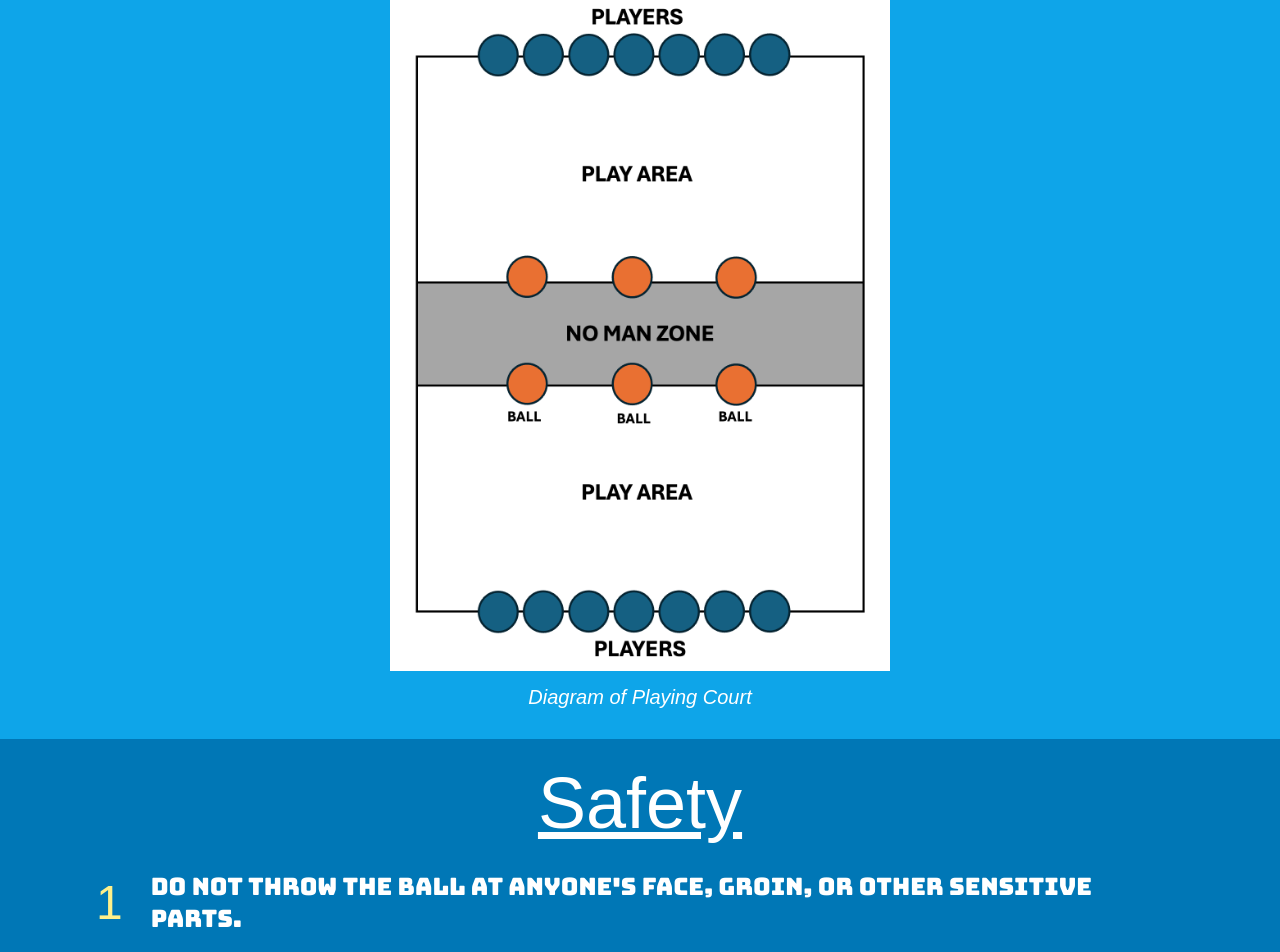
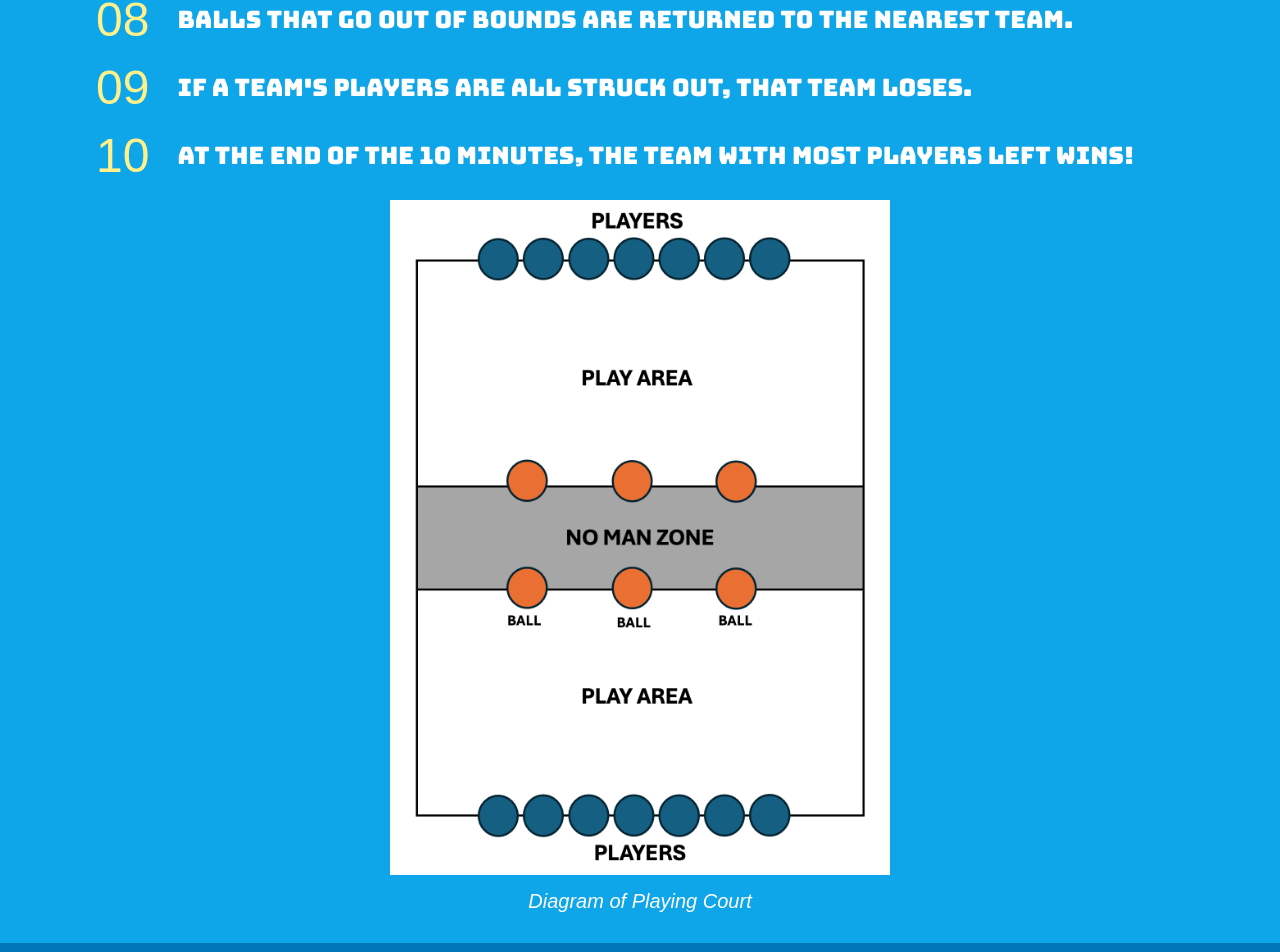
Before and after one commit to notyumin/enroot-group-11, a Next.js app: page /rules in a window 1280 px wide. Shown: the part 1372-2324 px from the top of the page. Built offline with nearby package versions, Linux system fonts and the light colour scheme; a web font is replaced by a local one.

Commit message:
Update Rules

```diff
--- a/app/rules/page.tsx
+++ b/app/rules/page.tsx
@@ -16,30 +16,33 @@ const formatRules: FormatRule[] = [
   {
     label: "Group Stage",
     rule: [
-      "The 11 teams will be split into 3 groups (4, 4, 3).",
+      "The 8 teams will be split into 2 groups.",
       "Each group will play round-robin against each other.",
       "A win earns 3 points, a draw 1 point, and a loss 0 points.",
       "The top team from each group will qualify to the finals."
     ],
   },
-  { label: "Finals", rule: ["The top 3 teams will compete in a 3-way free-for-all final match.", "The winner takes it all!"], },
+  { label: "Finals", rule: ["The top 2 teams will compete in a final match.", "The winner takes it all!"], },
 ]
 
 const gameRules: Rule[] = [
-  { label: "1", rule: "Each game lasts 10 minutes, with no stoppages." },
-  { label: "2", rule: "When the game starts, players run forward to collect balls." },
-  { label: "3", rule: "Players are not allowed to enter the No-Man Zone (refer to diagram below)" },
-  { label: "4", rule: "Players throw balls at their opponents to strike them out." },
-  { label: "5", rule: "If a player catches a ball thrown by the other team, the person who threw the ball is out." },
-  { label: "6", rule: "If a team's players are all struck out, that team loses." },
-  { label: "7", rule: "At the end of the 10 minutes, the team with most players left wins!" },
+  { label: "01", rule: "Games are 7v7, with remaining players are subtitutes. Substitutions can be made freely between games." },
+  { label: "02", rule: "Each game lasts 10 minutes, with no stoppages." },
+  { label: "03", rule: "When the game starts, players run forward to collect balls." },
+  { label: "04", rule: "Players are not allowed to enter the No-Man Zone (refer to diagram below)." },
+  { label: "05", rule: "Players throw balls at their opponents to get them out." },
+  { label: "06", rule: "If a player catches a ball thrown by the other team, the person who threw the ball is out." },
+  { label: "07", rule: "Alternatively, you can use a ball in your hand to deflect the other team's balls." },
+  { label: "08", rule: "Balls that go out of bounds are returned to the nearest team." },
+  { label: "09", rule: "If a team's players are all struck out, that team loses." },
+  { label: "10", rule: "At the end of the 10 minutes, the team with most players left wins!" },
 ]
 
 const safetyRules: Rule[] = [
-  { label: "1", rule: "Do not throw the ball at anyone's face, groin, or other sensitive parts." },
-  { label: "2", rule: "Respect the referee's calls. " },
-  { label: "3", rule: "Do not walk across the courts when a game is ongoing if you're not playing" },
-  { label: "4", rule: "If feeling unwell at any time, immediately inform a referee or organiser." },
+  { label: "01", rule: "Do not throw the ball at anyone's face, groin, or other sensitive parts." },
+  { label: "02", rule: "Respect the referee's calls." },
+  { label: "03", rule: "Do not walk across the courts when a game is ongoing if you're not playing." },
+  { label: "04", rule: "If feeling unwell at any time, immediately inform a referee or organiser." },
 ]
 
 export default function Page() {
@@ -57,7 +60,6 @@ export default function Page() {
                 })}
               </ul>
             </div>
-            {/* {(rule.image) && } */}
           </div>)
         })}
       </div>
```
